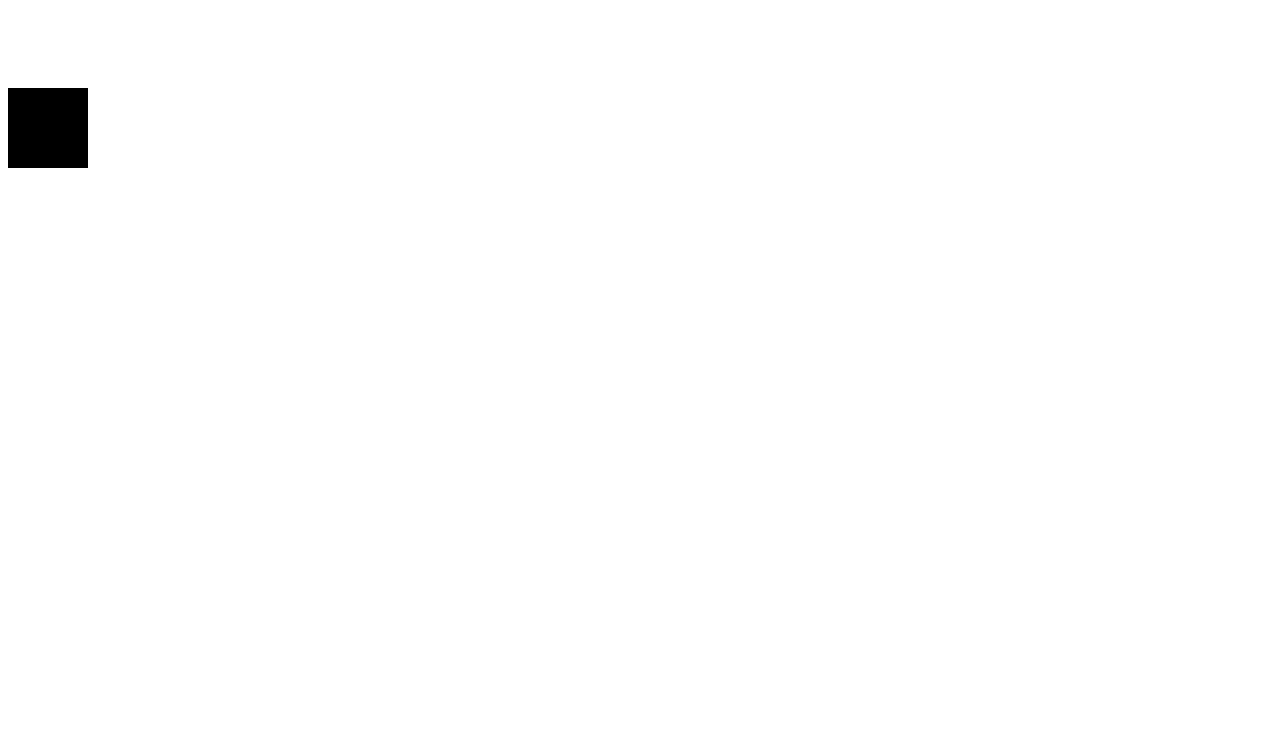
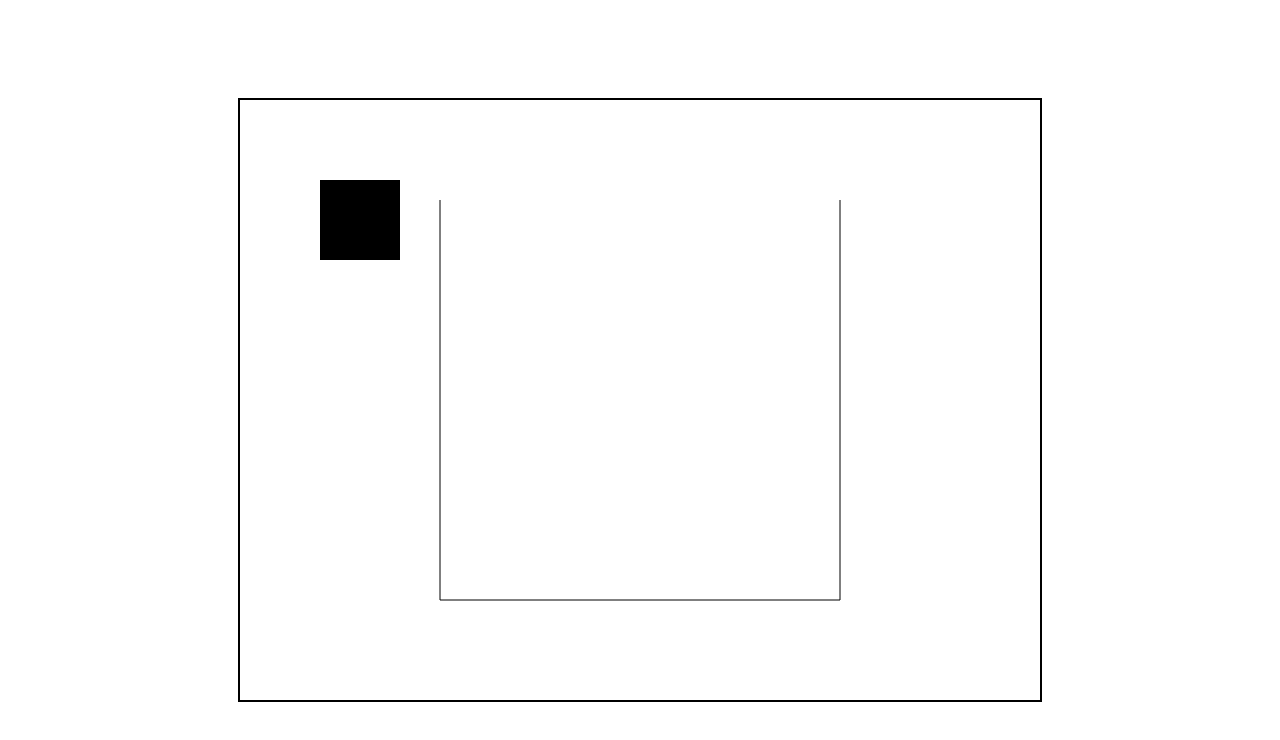
Before and after one commit to jainil15/suikaclone, a website built with Vite: page index.html in a window 1280 px wide. Built offline with nearby package versions, Linux system fonts and the light colour scheme.

Commit message:
Add comp

```diff
--- a/index.html
+++ b/index.html
@@ -1,6 +1,20 @@
 <html>
 <head>
     <script src="./bundle/bundle.js" type="module"></script>
+    <style>
+    * {
+      margin: 0;
+      padding: 0;
+      box-sizing: border-box;
+    }
+    #game {
+      border: 2px solid black;
+      position: absolute;
+      top: 50%;
+      left: 50%;
+      transform: translate(-50%, -50%);
+    }
+    </style>
 </head>
   <body>
     <canvas id="game" width="500px" height="500px"></canvas>
--- a/index.ts
+++ b/index.ts
@@ -1,63 +1,5 @@
-const DISPLAY_HEIGHT = 600;
-const DISPLAY_WIDTH = 800;
-export class Game {
-	balls: Ball[];
-	cloud: Cloud;
-	input: InputHandler;
-	constructor() {
-		this.cloud = new Cloud(new Vector(80, 80));
-		this.balls = [];
-		this.input = new InputHandler();
-	}
-	update(): void {
-		this.cloud.update(this.input);
-	}
-	draw(ctx: CanvasRenderingContext2D): void {
-		this.cloud.draw(ctx);
-		for (const ball of this.balls) {
-			ball.draw(ctx);
-		}
-	}
-}
-class Vector {
-	x: number;
-	y: number;
-	constructor(x: number, y: number) {
-		this.x = x;
-		this.y = y;
-	}
-}
-export class Ball {
-	pos: Vector;
-	radius: number;
-	constructor(pos: Vector, radius: number) {
-		this.pos = pos;
-		this.radius = radius;
-	}
-	draw(ctx: CanvasRenderingContext2D): void {
-		ctx.beginPath();
-		ctx.arc(this.pos.x, this.pos.y, this.radius, 0, 360);
-		ctx.stroke();
-	}
-	moveTo(toPos: Vector) {
-		this.pos.x = toPos.x;
-		this.pos.y = toPos.y;
-	}
-}
-
-class Cloud {
-	pos: Vector;
-	constructor(pos: Vector) {
-		this.pos = pos;
-	}
-	draw(ctx: CanvasRenderingContext2D): void {
-		ctx.fillRect(this.pos.x, this.pos.y, 80, 80);
-	}
-	update(e: InputHandler): void {
-		console.log(e.pos.x);
-		this.pos.x = e.pos.x;
-	}
-}
+import { DISPLAY_HEIGHT, DISPLAY_WIDTH } from "./src/constant";
+import { Game } from "./src/game";
 
 function animate(ctx: CanvasRenderingContext2D, game: Game): void {
 	ctx.clearRect(0, 0, DISPLAY_WIDTH, DISPLAY_HEIGHT);
@@ -68,12 +10,6 @@ function animate(ctx: CanvasRenderingContext2D, game: Game): void {
 		animate(ctx, game);
 	});
 }
-class InputHandler {
-	pos: Vector;
-	constructor() {
-		this.pos = new Vector(0, 0);
-	}
-}
 
 window.onload = () => {
 	const canvas = document.getElementById("game") as HTMLCanvasElement;
@@ -81,12 +17,7 @@ window.onload = () => {
 	canvas.height = DISPLAY_HEIGHT;
 	const ctx = canvas.getContext("2d");
 	if (ctx != null) {
-		const game = new Game();
+		const game = new Game(canvas);
 		animate(ctx, game);
-
-		canvas.addEventListener("mousemove", (e) => {
-			console.log(game);
-			game.input.pos.x = e.x;
-		});
 	}
 };
--- /dev/null
+++ b/src/ball.ts
@@ -0,0 +1,21 @@
+import { Vector } from "./vector";
+export class Ball {
+	pos: Vector;
+	radius: number;
+	constructor(pos: Vector, radius: number) {
+		this.pos = pos;
+		this.radius = radius;
+	}
+	update() {
+		this.pos.y++;
+	}
+	draw(ctx: CanvasRenderingContext2D): void {
+		ctx.beginPath();
+		ctx.arc(this.pos.x, this.pos.y, this.radius, 0, 360);
+		ctx.stroke();
+	}
+	moveTo(toPos: Vector) {
+		this.pos.x = toPos.x;
+		this.pos.y = toPos.y;
+	}
+}
--- /dev/null
+++ b/src/box.ts
@@ -0,0 +1,30 @@
+import { DISPLAY_HEIGHT, DISPLAY_WIDTH } from "./constant";
+import { Vector } from "./vector";
+
+export class Box {
+	width: number;
+	height: number;
+	pos: Vector;
+	constructor(width: number, height: number) {
+		this.height = height;
+		this.width = width;
+		// 2x + height = DISPLAY_HEIGHT
+		this.pos = new Vector(
+			(DISPLAY_WIDTH - this.width) / 2,
+			(DISPLAY_HEIGHT + this.height) / 2,
+		);
+	}
+	draw(ctx: CanvasRenderingContext2D): void {
+		ctx.beginPath();
+		console.log(this.pos);
+		ctx.moveTo(this.pos.x, this.pos.y);
+		ctx.lineTo(this.pos.x, this.pos.y - this.height);
+
+		ctx.moveTo(this.pos.x, this.pos.y);
+		ctx.lineTo(this.pos.x + this.width, this.pos.y);
+
+		ctx.lineTo(this.pos.x + this.width, this.pos.y - this.height);
+
+		ctx.stroke();
+	}
+}
--- /dev/null
+++ b/src/cloud.ts
@@ -0,0 +1,13 @@
+import { InputHandler } from "./inputhandler";
+import { Vector } from "./vector";
+
+export class Cloud {
+	pos: Vector;
+	constructor(pos: Vector) {
+		this.pos = pos;
+	}
+	draw(ctx: CanvasRenderingContext2D): void {
+		ctx.fillRect(this.pos.x, this.pos.y, 80, 80);
+	}
+	update(e: InputHandler): void {}
+}
--- /dev/null
+++ b/src/constant.ts
@@ -0,0 +1,2 @@
+export const DISPLAY_HEIGHT = 600;
+export const DISPLAY_WIDTH = 800;
--- /dev/null
+++ b/src/game.ts
@@ -0,0 +1,50 @@
+import { Ball } from "./ball";
+import { Box } from "./box";
+import { Cloud } from "./cloud";
+import { InputHandler } from "./inputhandler";
+import { Vector } from "./vector";
+
+export class Game {
+	balls: Ball[];
+	cloud: Cloud;
+	box: Box;
+	input: InputHandler;
+	canvas: HTMLCanvasElement;
+	constructor(canvas: HTMLCanvasElement) {
+		this.cloud = new Cloud(new Vector(80, 80));
+		this.balls = [];
+		this.input = new InputHandler(canvas);
+		this.box = new Box(400, 400);
+		this.input.addPointerMoveHandler((e: PointerEvent) =>
+			this.handlePointerMove(e),
+		);
+		this.input.addPointerClickHandler((e: PointerEvent) =>
+			this.handlePointerClickHandler(e),
+		);
+		this.canvas = canvas;
+	}
+	handlePointerMove(e: PointerEvent): void {
+		const rect = this.canvas.getBoundingClientRect();
+		this.cloud.pos.x = e.clientX - rect.x - 50;
+	}
+	handlePointerClickHandler(e: PointerEvent): void {
+		const rect = this.canvas.getBoundingClientRect();
+		const cloudPos = new Vector(e.clientX - rect.x, e.clientY);
+		this.balls.push(new Ball(cloudPos, 10));
+	}
+	update(): void {
+		for (let i = 0; i < this.balls.length; i++) {
+			this.balls[i].update();
+			if (this.balls[i].pos.y > 200) {
+				this.balls.splice(i, 1);
+			}
+		}
+	}
+	draw(ctx: CanvasRenderingContext2D): void {
+		this.cloud.draw(ctx);
+		this.box.draw(ctx);
+		for (const ball of this.balls) {
+			ball.draw(ctx);
+		}
+	}
+}
--- /dev/null
+++ b/src/inputhandler.ts
@@ -0,0 +1,12 @@
+export class InputHandler {
+	canvas: HTMLCanvasElement;
+	constructor(canvas: HTMLCanvasElement) {
+		this.canvas = canvas;
+	}
+	addPointerMoveHandler(handler: (e: PointerEvent) => any): void {
+		this.canvas.addEventListener("pointermove", handler);
+	}
+	addPointerClickHandler(handler: (e: PointerEvent) => any): void {
+		this.canvas.addEventListener("pointerdown", handler);
+	}
+}
--- /dev/null
+++ b/src/vector.ts
@@ -0,0 +1,8 @@
+export class Vector {
+	x: number;
+	y: number;
+	constructor(x: number, y: number) {
+		this.x = x;
+		this.y = y;
+	}
+}
```
